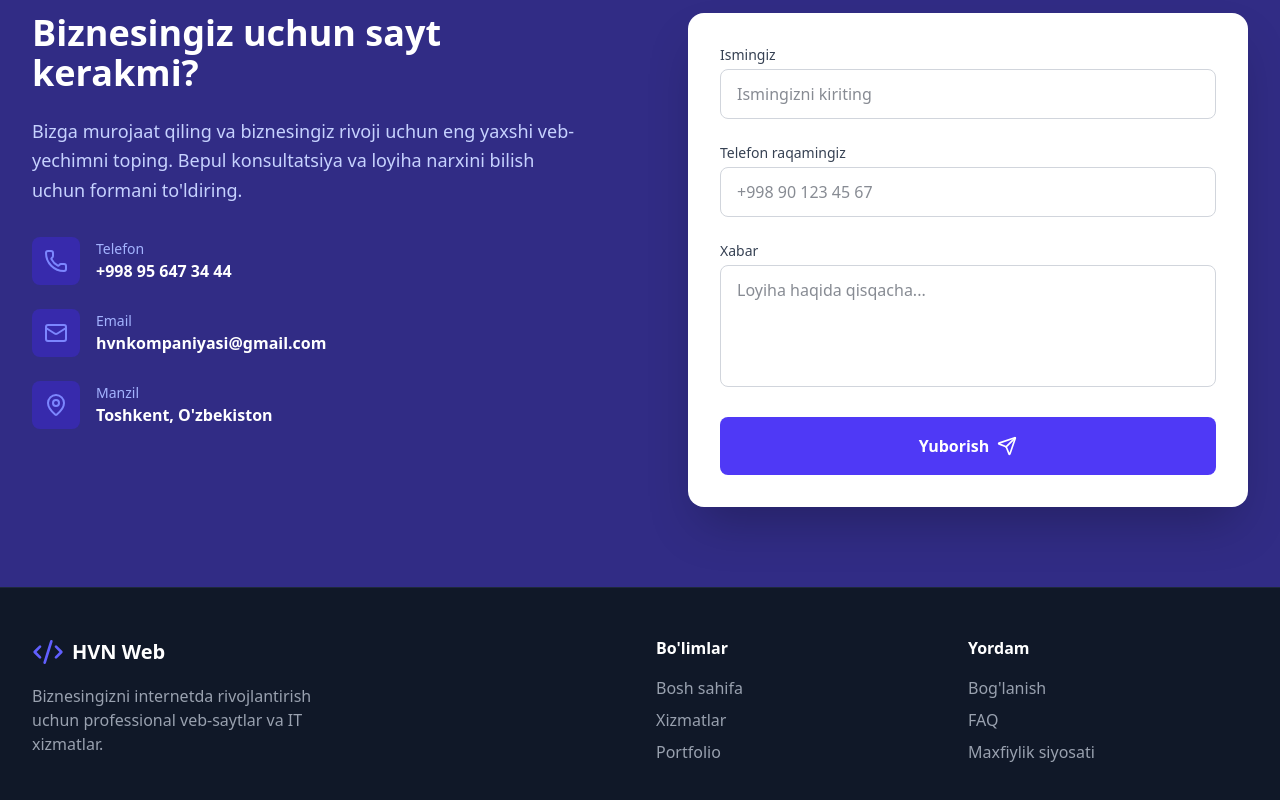
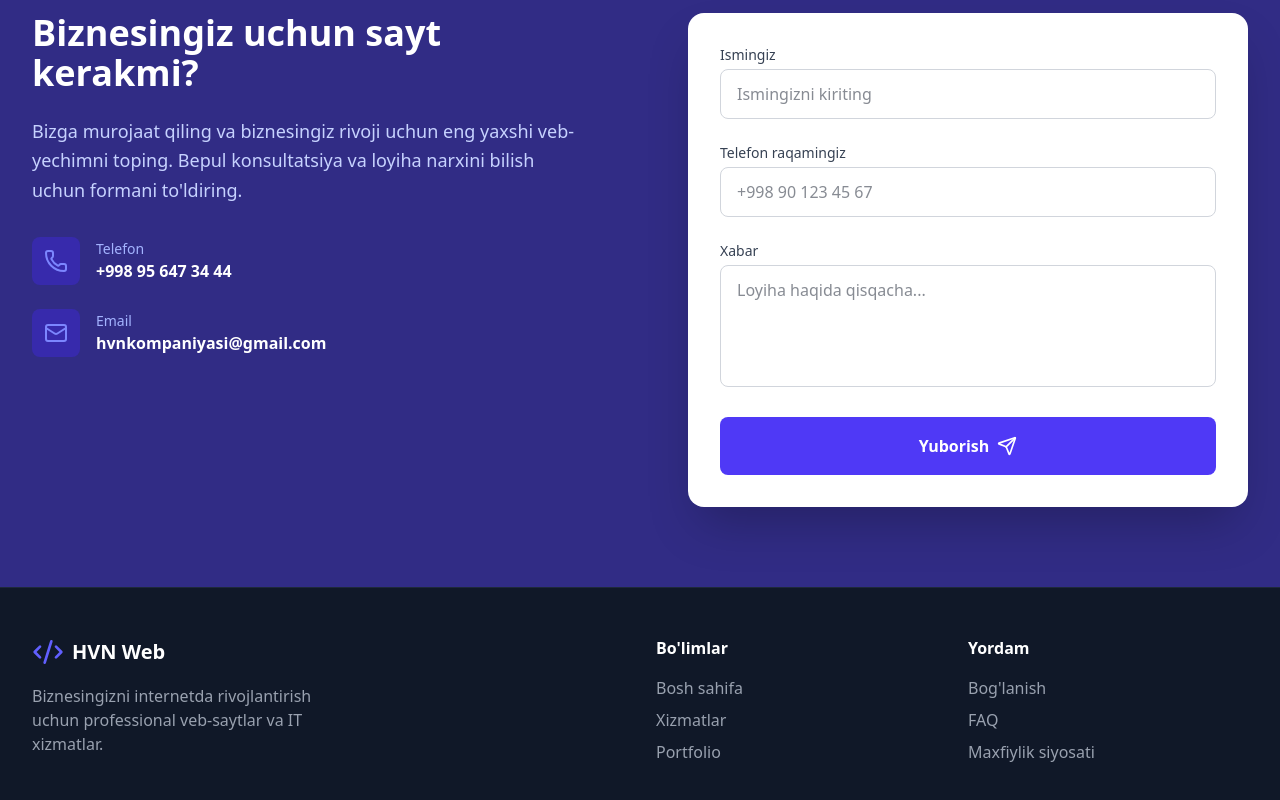
Before and after one commit to frlking2007-afk/Landingpage, a React (Vite) app: page / in a window 1280 px wide. Shown: the part 2297-3097 px from the top of the page. Built offline with nearby package versions, Linux system fonts and the light colour scheme.

Commit message:
Remove address from contact section

```diff
--- a/src/components/Contact.tsx
+++ b/src/components/Contact.tsx
@@ -41,15 +41,6 @@ export const Contact = () => {
                 </div>
               </div>
 
-              <div className="flex items-center gap-4">
-                <div className="w-12 h-12 bg-indigo-800 rounded-lg flex items-center justify-center">
-                  <MapPin className="h-6 w-6 text-indigo-400" />
-                </div>
-                <div>
-                  <p className="text-sm text-indigo-300">Manzil</p>
-                  <p className="font-semibold">Toshkent, O'zbekiston</p>
-                </div>
-              </div>
             </div>
           </motion.div>
 
```
